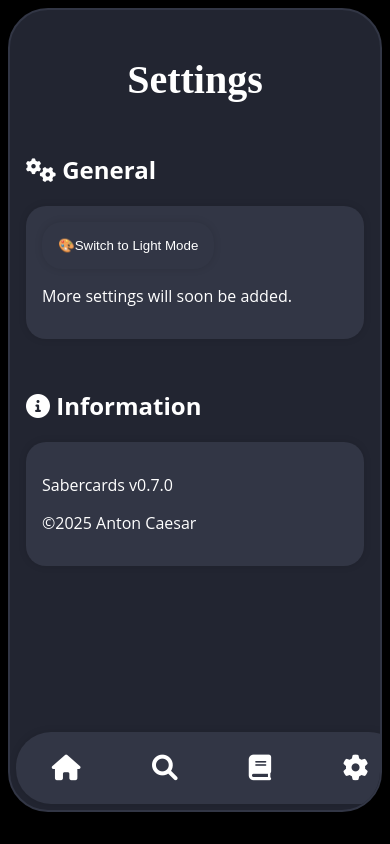
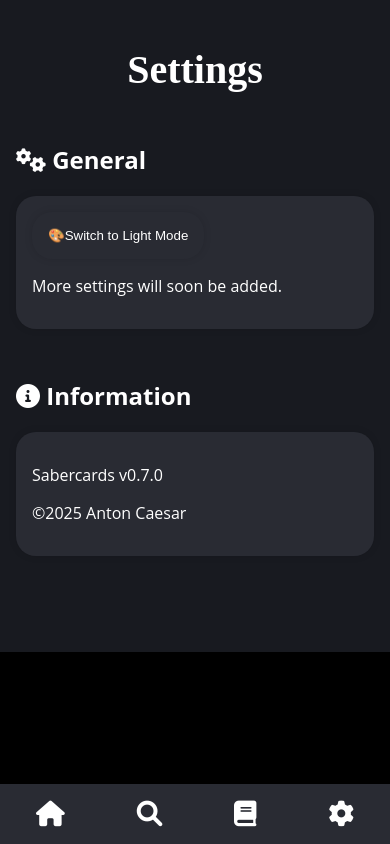
Before and after one commit to samsoneko/inflect, a SvelteKit app: page /settings in a window 390 px wide. Built offline with nearby package versions, Linux system fonts and the light colour scheme.

Commit message:
Started modifying theme to fit mobile devices

```diff
--- a/static/global.css
+++ b/static/global.css
@@ -1,6 +1,6 @@
 :root {
-    --layer-0: #222531;
-    --layer-1: #323645;
+    --layer-0: #181a20;
+    --layer-1: #292b33;
 
     --border-radius: 20px;
     --border: none;
@@ -63,6 +63,7 @@ button, form {
 }
 
 /*CSS for the general layout of the app*/
+@media screen and (min-width: 601px) {
 
     .app-frame {
         width: 400px;
@@ -74,6 +75,8 @@ button, form {
         border: 2px solid var(--layer-1);
         background-color: var(--layer-0);
         position: relative;
+    }
+
 }
 
 .app-content::-webkit-scrollbar {
@@ -89,12 +92,10 @@ button, form {
     background-color: var(--layer-1);
     display: flex;
     justify-content: space-around;
-    border-radius: 35px;
     bottom: 0px;
     position: absolute;
-    width: 388px;
-    height: 72px;
-    margin: 6px;
+    width: 100%;
+    height: 60px;
     box-shadow: var(--box-shadow);
 }
 
@@ -163,3 +164,26 @@ button, form {
     border: none;
     cursor: pointer;
 }
+
+@media screen and (max-width: 600px) {
+
+
+    body {
+        margin: 0px!important;
+    }
+
+    .app-frame {
+        width: 100%;
+        height: 100%;
+        overflow: hidden;
+        display: flex;
+        flex-direction: column;
+        border: none;
+        background-color: var(--layer-0);
+        position: relative;
+    }
+
+    .navbar {
+        position: fixed;
+    }
+}
```
Also changed, not shown: src/routes/study/textinput/+page.svelte (+21 -24 lines). Lines whose indentation alone changed are shown as unchanged.
